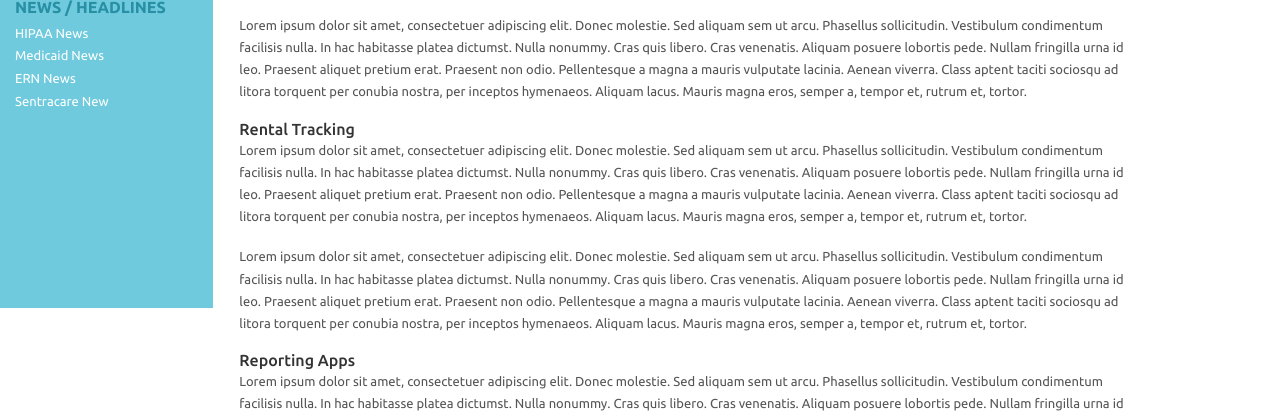
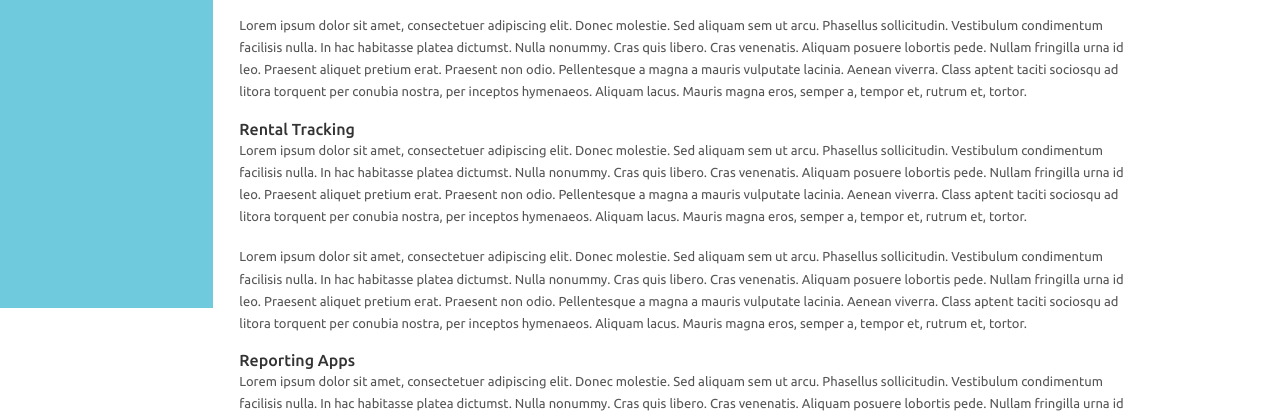
Before and after one commit to riyaden/dmerc, a PHP site: page / in a window 1280 px wide. Shown: the part 492-911 px from the top of the page. Run offline with PHP 8.4, Linux system fonts and the light colour scheme; some web fonts are replaced.

Commit message:
Add files via upload

```diff
--- a/header.php
+++ b/header.php
@@ -31,24 +31,7 @@
                     <li><a href="index.php?product=04"> Asset Management</a></li>
                     <li><a href="index.php?product=05"> Scanner Interface</a></li>
                     <li><a href="index.php?product=06"> Remit Companion</a></li>
-                    <li><a href="index.php?product=07"> More ...</a></li>
-                </ul>
-                <ul class="list">
-                    <h4><strong>&nbsp;&nbsp;RELATED LINK</strong></h4>
-                    <li><a href=""> HL7 International</a></li>
-                    <li><a href=""> HIPAA Standard</a></li>
-                    <li><a href=""> Medicaid</a></li>
-                    <li><a href=""> ICD-9 Codes</a></li>
-                    <li><a href=""> DME</a></li>
-                    <li><a href=""> CMN</a></li>
-                    <li><a href=""> POS</a></li>
-                </ul>
-                <ul class="list">
-                    <h5><strong>NEWS / HEADLINES</strong></h5>
-                    <li><a href=""> HIPAA News</a></li>
-                    <li><a href=""> Medicaid News</a></li>
-                    <li><a href=""> ERN News</a></li>
-                    <li><a href=""> Sentracare New</a></li>
+                    <li><a href="index.php?product=07"> Complete POS</a></li>
                 </ul>
             </div>
         </div>
```
